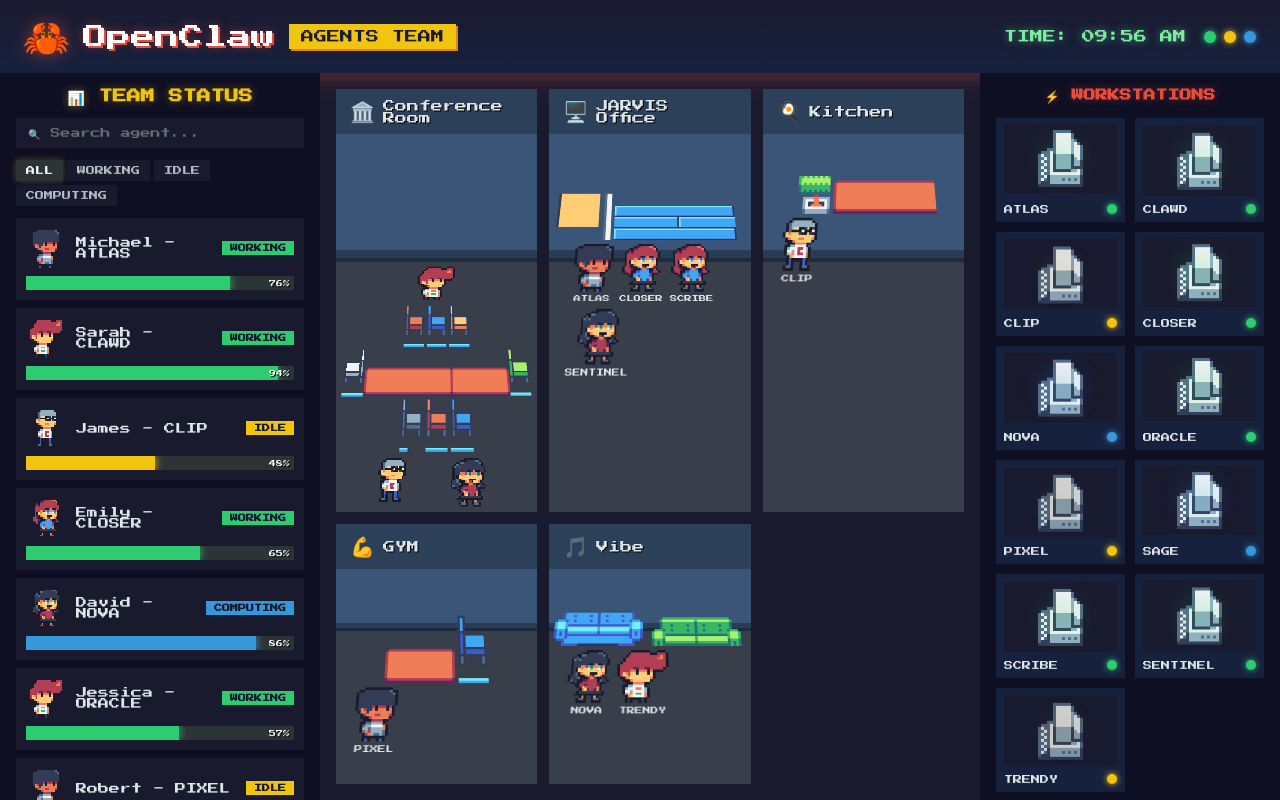
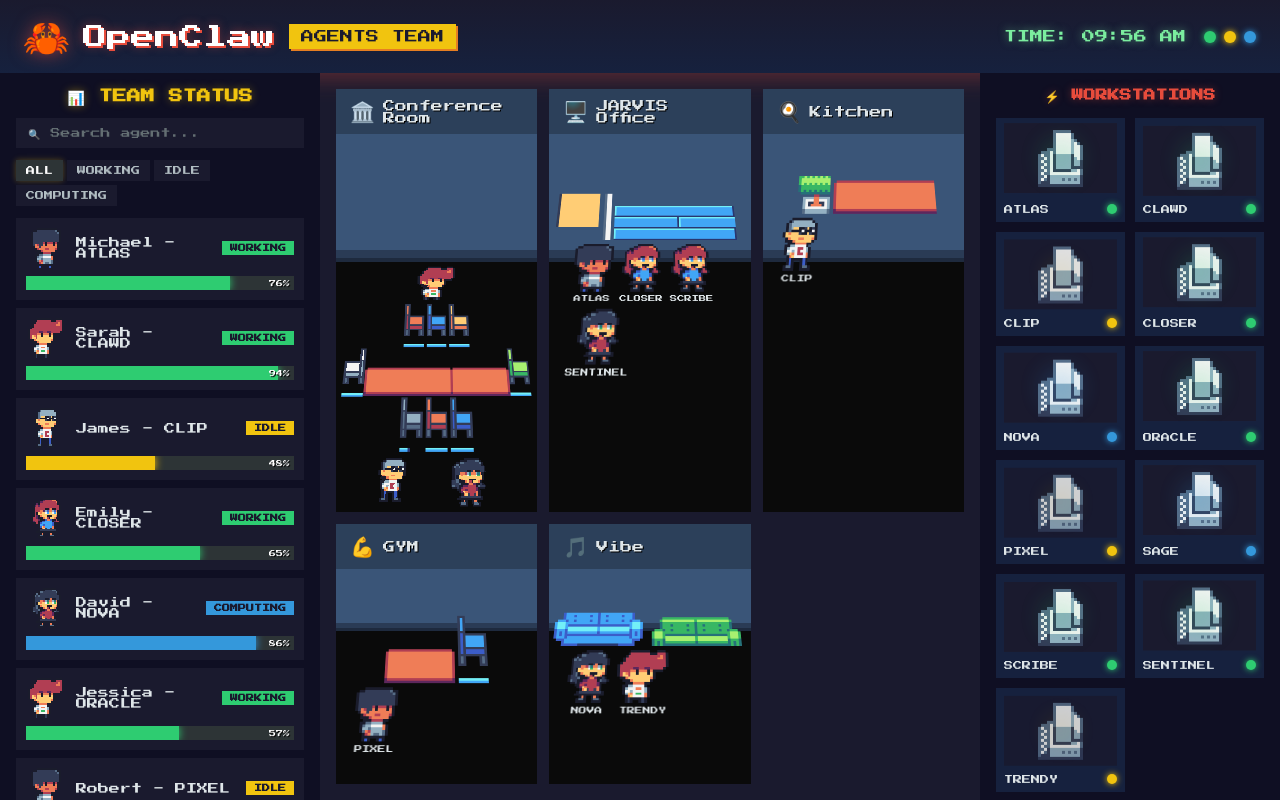
Before and after one commit to kenken64/Openclaw-coworking, a React (Vite) app: page / in a window 1280 px wide. Built offline with nearby package versions, Linux system fonts and the light colour scheme.

Commit message:
fix: black carpet floor for all rooms

```diff
--- a/src/components/OfficeGrid.css
+++ b/src/components/OfficeGrid.css
@@ -13,7 +13,7 @@
   transition: all 0.3s;
   min-height: 260px;
   image-rendering: pixelated;
-  /* Pixel-art room: blue wall (top 40%) → dark baseboard line → gray floor (bottom 60%) */
+  /* Pixel-art room: blue wall (top 40%) → dark baseboard line → black carpet floor (bottom 60%) */
   background:
     linear-gradient(
       to bottom,
@@ -23,8 +23,8 @@
       #2a3b55 40%,
       #1e2a3e 40%,
       #1e2a3e 41%,
-      #383e4a 41%,
-      #383e4a 100%
+      #0a0a0a 41%,
+      #0a0a0a 100%
     );
 }
 
```
